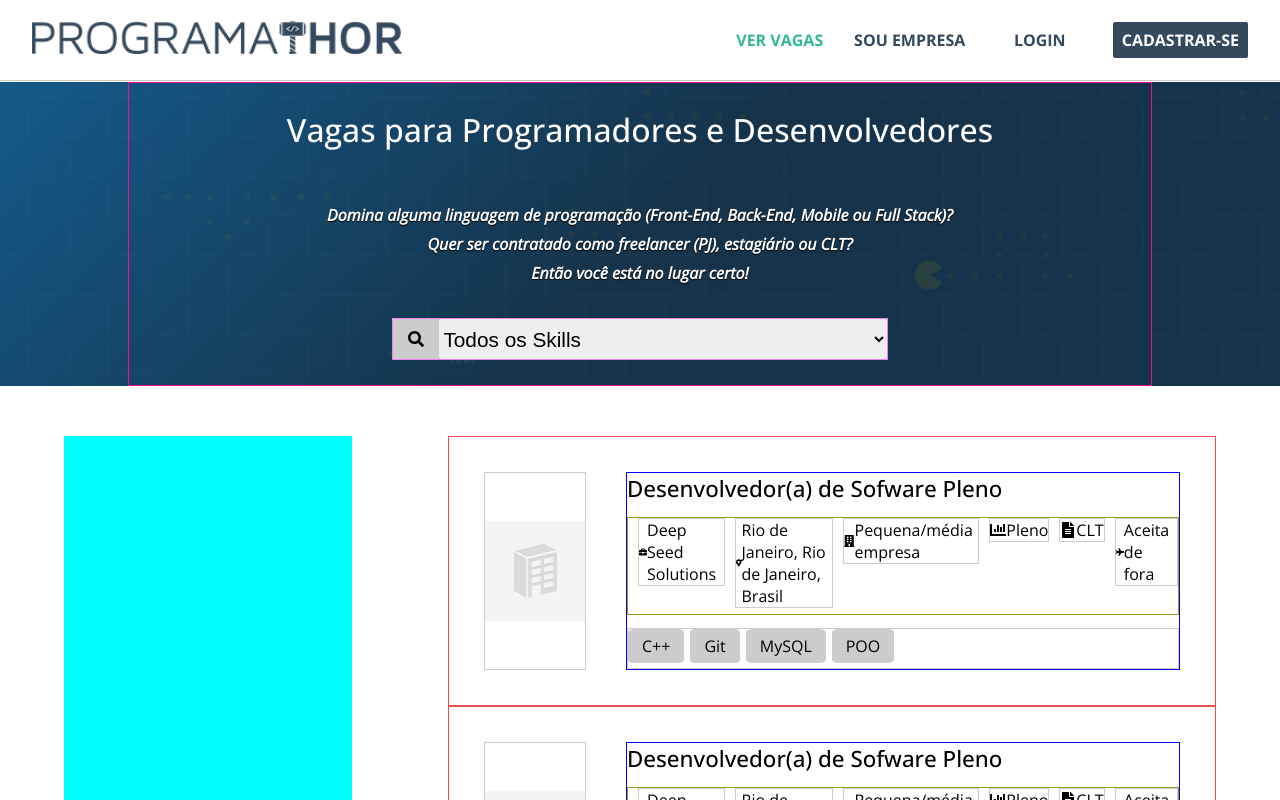
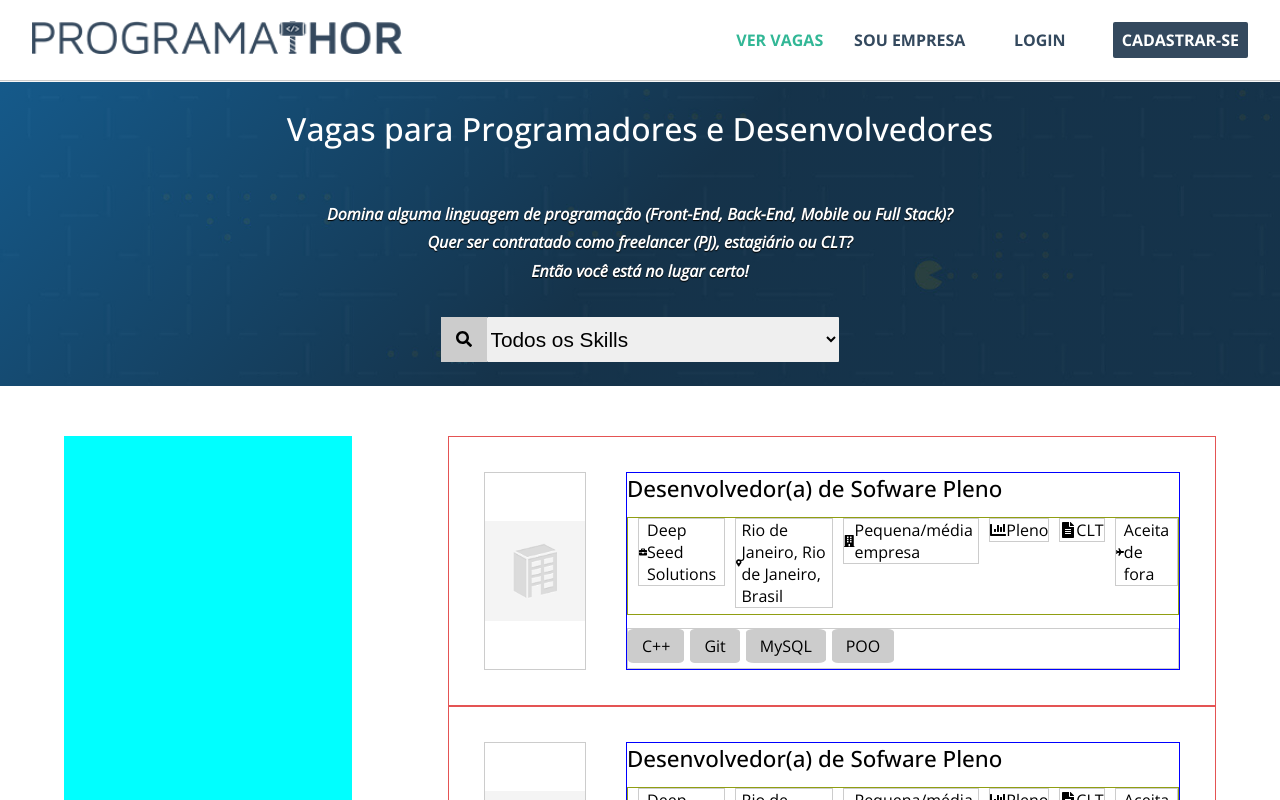
Before and after one commit to MarcosWinicios/jobs-web, a React (Create React App) app: page / in a window 1280 px wide. Shown: the top 800 px of the page. Built offline with nearby package versions, Linux system fonts and the light colour scheme; the HTML template or start-up script is replaced by a standard one.

Commit message:
remove border tests

```diff
--- a/src/pages/jobs/styles.css
+++ b/src/pages/jobs/styles.css
@@ -16,7 +16,7 @@
     justify-content: space-around;
     flex-direction: column;
     align-items: center;
-    border: solid 1px rgb(241, 15, 154);
+    /* border: solid 1px rgb(241, 15, 154); */
 }
 
 .presentation h1 {
@@ -36,17 +36,17 @@
 
 .presentation div select {
     width: 100%;
-    height: 40px;
     border-radius: 1px;
     border: none;
     font-size: 1.3rem;
 }
 
 .presentation .search-group {
+    height: 45px;
     display: flex;
     flex-direction: row;
-    width: 50%;
-    border: solid 1px violet;
+    width: 40%;
+    /* border: solid 1px violet; */
 }
 
 .search-group>div {
```
